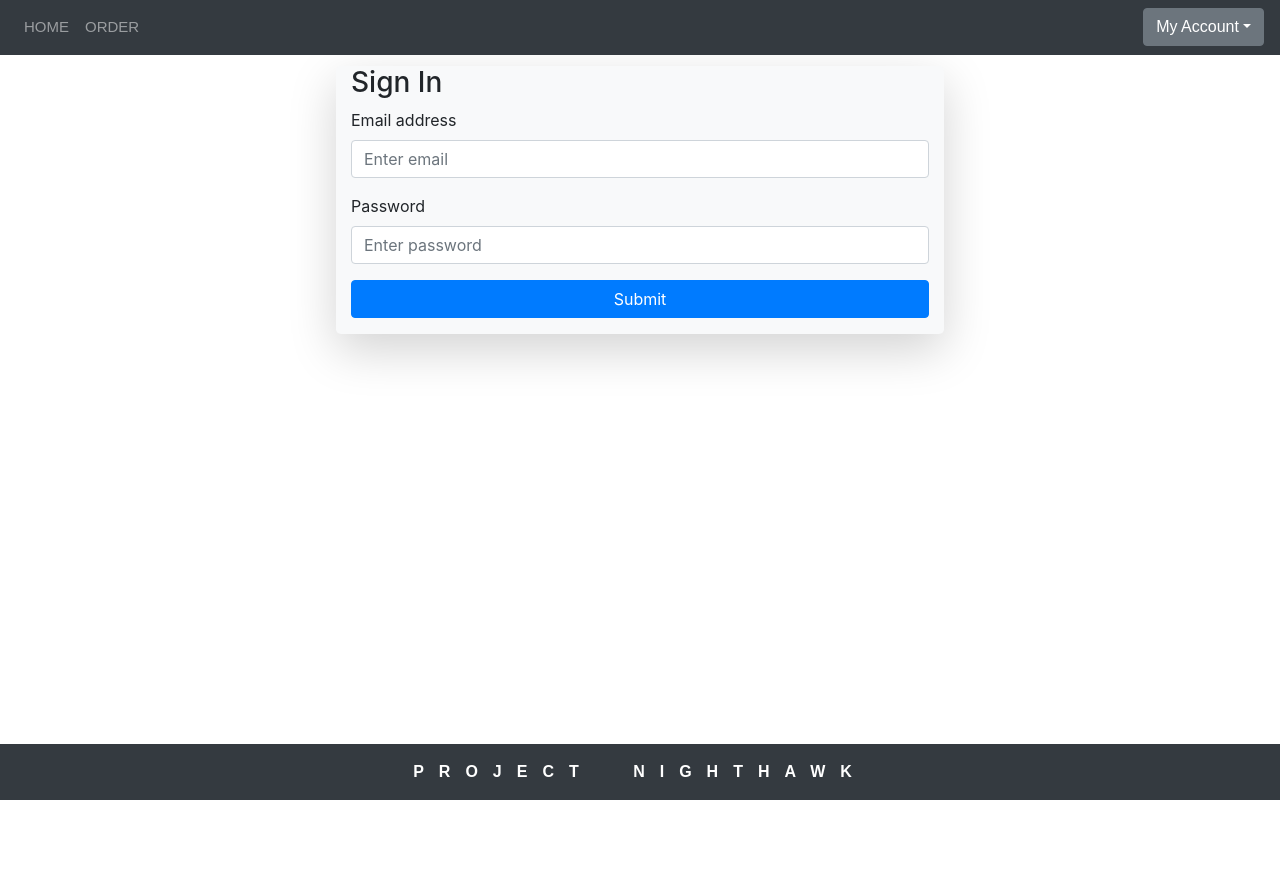
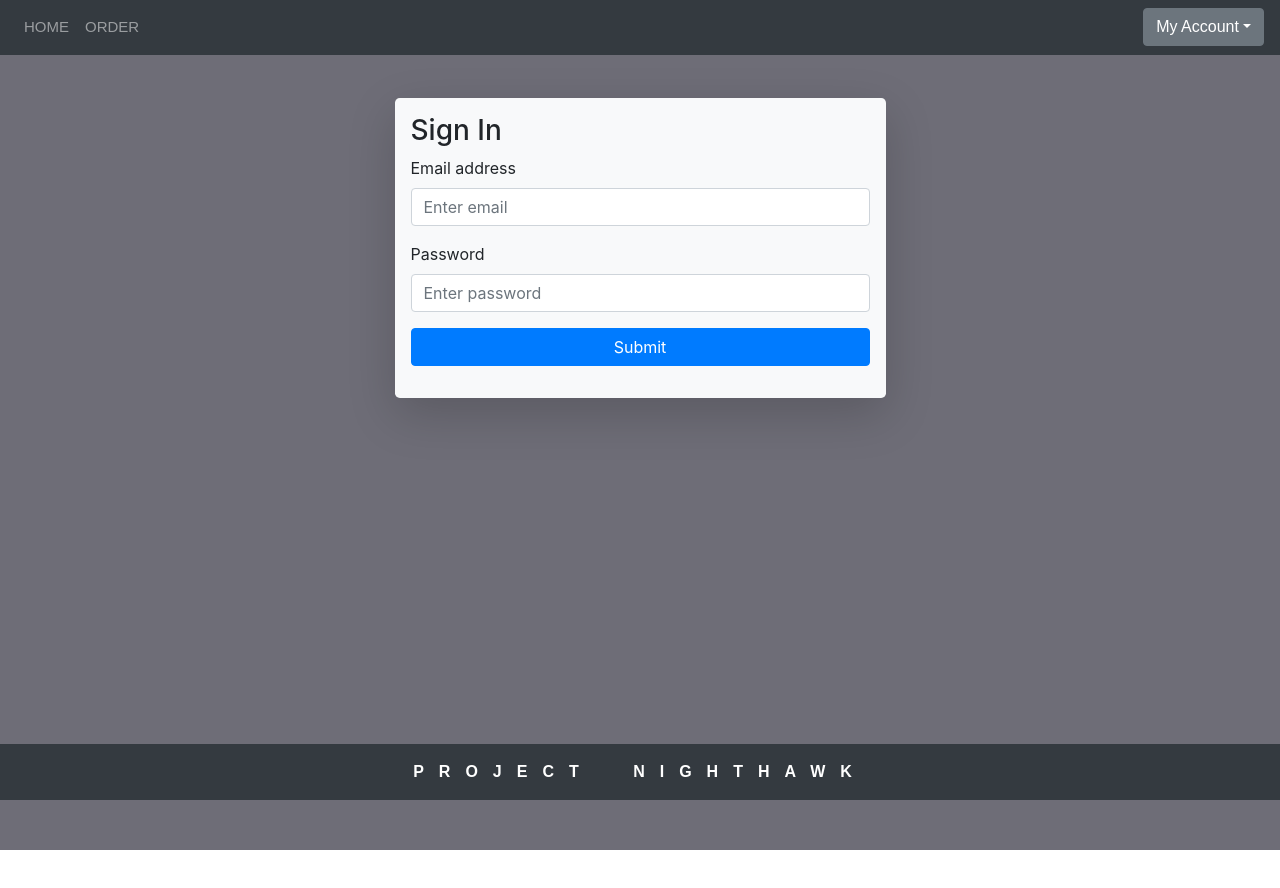
Before and after one commit to danieljhawn/next-proj-nighthawk, a Next.js app: page /Login in a window 1280 px wide. Shown: the top 888 px of the page. Before the commit the page ends 800 px from the top, so only its background shows below. Built offline with nearby package versions, Linux system fonts and the light colour scheme.

Commit message:
final cosmetic changes

```diff
--- a/components/Login.js
+++ b/components/Login.js
@@ -1,7 +1,14 @@
 import React, { Component } from 'react'
 import { login } from './UserFunctions'
 import Router from 'next/router'
+import Container from 'react-bootstrap/Container'
 
+const vertCenter = {
+    display: "flex",
+    justifyContent: "center",
+    alignItems: "center"
+
+}
 // Router.replace("/profile")
 
 class Login extends Component {
@@ -37,9 +44,9 @@ class Login extends Component {
     }
 
     render() {
-        return (
-            <div className="row m-3 p-3">
-                <div className="col-lg-6 col-md-10 rounded-lg bg-light mx-auto shadow-lg">
+        return (<Container>
+            <div className="row m-3 p-5">
+                <div className="col-lg-6 col-md-10 rounded-lg bg-light mx-auto shadow-lg p-3">
                     <form onSubmit={this.onSubmit}>
                         <h3>Sign In</h3>
 
@@ -72,7 +79,7 @@ class Login extends Component {
                     </form>
                 </div>
             </div>
-        )
+            </Container>)
     }
 }
 
--- a/components/MyLayout.js
+++ b/components/MyLayout.js
@@ -3,7 +3,9 @@ import Footer from './Footer';
 
 const headerSpacer = {
         marginTop: '50px',
-        marginBottom: '50px'
+        marginBottom: '50px',
+        backgroundColor: '#6E6D77',
+        height: '100vh'
 }
 
 const Layout = props => (<>
@@ -15,3 +17,9 @@ const Layout = props => (<>
 </>);
 
 export default Layout;
+
+// .color-primary-0 { color: #2B2A2F }	/* Main Primary color */
+// .color-primary-1 { color: #6E6D77 }
+// .color-primary-2 { color: #4E4D54 }
+// .color-primary-3 { color: #111015 }
+// .color-primary-4 { color: #0F0D18 }
```
Also changed, not shown: components/Profile.js (+4 -4 lines).
